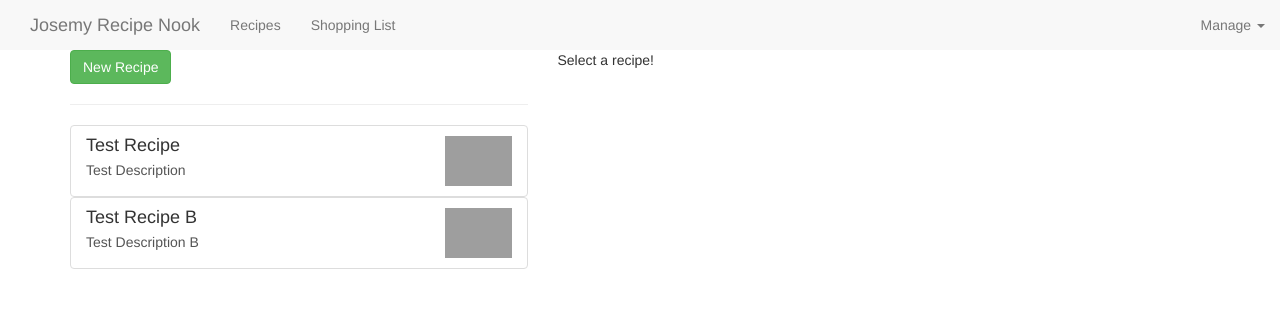
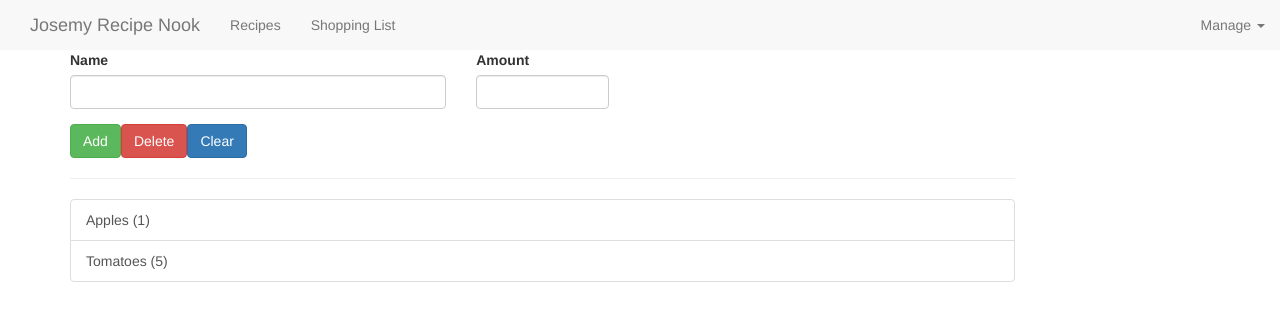
Before and after one commit to JosemyAB/josemitd-recipes, an Angular app: page /shopping-list in a window 1280 px wide. Shown: the top 320 px of the page. Built offline with nearby package versions, Linux system fonts and the light colour scheme; grey boxes are pictures that could not be loaded.

Commit message:
Config basic routes

```diff
--- /dev/null
+++ b/src/app/app-routing.module.ts
@@ -0,0 +1,18 @@
+import {NgModule} from '@angular/core';
+import {RouterModule, Routes} from '@angular/router';
+import {RecipesComponent} from './recipes/recipes.component';
+import {ShoppingListComponent} from './shopping-list/shopping-list.component';
+
+const appRoutes: Routes = [
+  {path: '', redirectTo: '/recipes', pathMatch: 'full'},
+  {path: 'recipes', component: RecipesComponent},
+  {path: 'shopping-list', component: ShoppingListComponent}
+];
+
+@NgModule({
+  imports: [RouterModule.forRoot(appRoutes)],
+  exports: [RouterModule]
+})
+export class AppRoutingModule {
+
+}
--- a/src/app/app.component.html
+++ b/src/app/app.component.html
@@ -2,8 +2,7 @@
 <div class="container">
   <div class="row">
     <div class="col-md-12">
-      <app-recipes *ngIf="loadedFeature === 'recipe'"></app-recipes>
-      <app-shopping-list *ngIf="loadedFeature !== 'recipe'"></app-shopping-list>
+      <router-outlet></router-outlet>
     </div>
   </div>
 </div>
--- a/src/app/app.module.ts
+++ b/src/app/app.module.ts
@@ -12,6 +12,7 @@ import { ShoppingEditComponent } from './shopping-list/shopping-edit/shopping-ed
 import { DropdownDirective } from './common/dropdown.directive';
 import {ShoppingListService} from './shopping-list/shopping-list.service';
 import {FormsModule} from '@angular/forms';
+import {AppRoutingModule} from './app-routing.module';
 
 @NgModule({
   declarations: [
@@ -27,7 +28,8 @@ import {FormsModule} from '@angular/forms';
   ],
   imports: [
     BrowserModule,
-    FormsModule
+    FormsModule,
+    AppRoutingModule
   ],
   providers: [ShoppingListService],
   bootstrap: [AppComponent]
```
